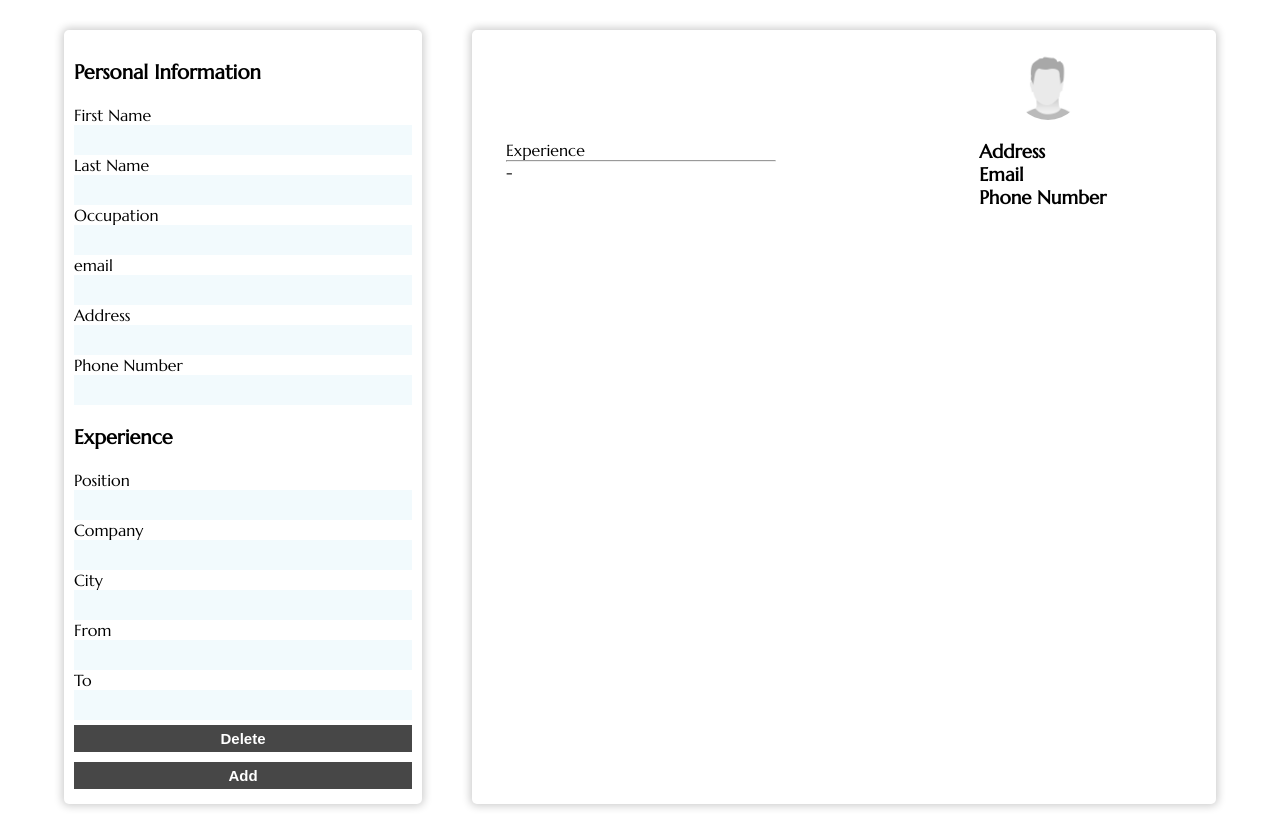
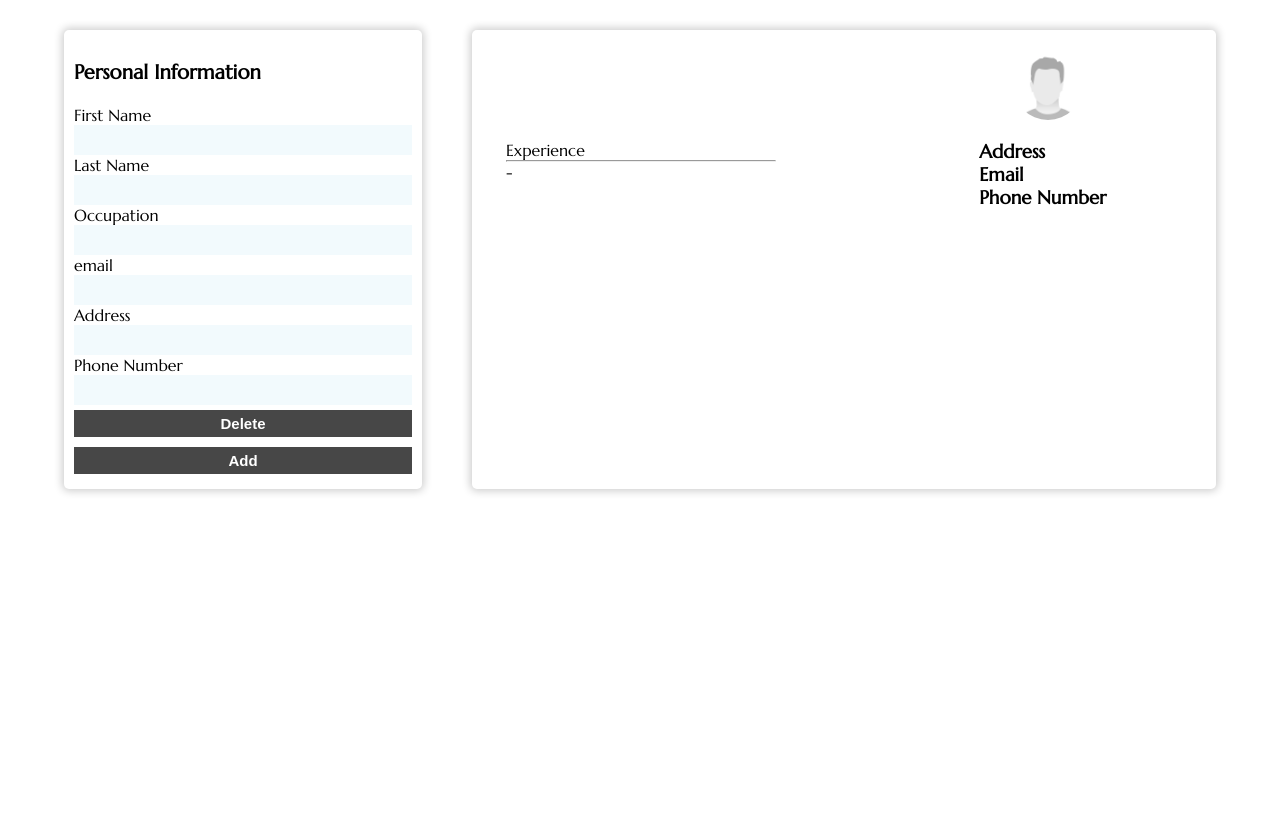
Before and after one commit to Jaclem/cv-project, a React (Create React App) app: page / in a window 1280 px wide. After the commit the page ends 800 px from the top, so only its background shows below. Built offline with nearby package versions, Linux system fonts and the light colour scheme.

Commit message:
Added buttons into separate components / refactored App component to look cleaner

```diff
--- a/src/App.css
+++ b/src/App.css
@@ -11,6 +11,8 @@ body {
 }
 
 .card {
+  display: flex;
+  flex-direction: column;
   background-color: white;
   box-shadow: 0 0 8px 2px rgb(0 0 0 / 20%);
   border-radius: 5px;
--- a/src/App.js
+++ b/src/App.js
@@ -5,10 +5,14 @@ import Aside from "./Components/Resume/Aside";
 import PersonalInfo from "./Components/Resume/PersonalInfo";
 import { useState } from "react";
 import Employment from "./Components/Form/Employment";
+import Delete from "./Components/Buttons/Delete";
+import Add from "./Components/Buttons/Add";
 
 function App() {
   const [deleteBtn, setDeleteBtn] = useState(false);
   const [addBtn, setAddBtn] = useState(false);
+  const [employmentList, setEmploymentList] = useState([]);
+
   const [formInput, setFormInput] = useState({
     firstName: "",
     lastName: "",
@@ -24,10 +28,11 @@ function App() {
   });
 
   function handleChange(e) {
+    const { name, value } = e.target;
     setFormInput((prevInput) => {
       return {
         ...prevInput,
-        [e.target.name]: e.target.value,
+        [name]: value,
       };
     });
   }
@@ -39,19 +44,25 @@ function App() {
   function handleAdd() {
     setAddBtn((prevAddBtn) => !prevAddBtn);
     setDeleteBtn(false);
+    setEmploymentList((prevEmployment) => {
+      console.log(prevEmployment);
+      return [
+        ...prevEmployment,
+        <Employment handleChange={handleChange} input={formInput} />,
+      ];
+    });
   }
 
   return (
     <>
       <div className="card">
-        <Personal
-          handleChange={handleChange}
-          input={formInput}
-          delete={deleteBtn}
-          add={addBtn}
-          deleteBtn={() => handleDelete()}
-          handleAdd={() => handleAdd()}
-        />
+        <Personal handleChange={handleChange} input={formInput} />
+
+        {employmentList}
+
+        <Delete deleteBtn={handleDelete} />
+
+        <Add addBtn={handleAdd} />
       </div>
 
       <section className="resume-template">
--- /dev/null
+++ b/src/Components/Buttons/Add.js
@@ -0,0 +1,7 @@
+export default function Add(props) {
+  return (
+    <button className="personal--add" onClick={props.addBtn}>
+      Add
+    </button>
+  );
+}
--- /dev/null
+++ b/src/Components/Buttons/Delete.js
@@ -0,0 +1,7 @@
+export default function Delete(props) {
+  return (
+    <button className="personal--delete" onClick={props.deleteBtn}>
+      Delete
+    </button>
+  );
+}
--- a/src/Components/Form/Employment.js
+++ b/src/Components/Form/Employment.js
@@ -2,8 +2,6 @@ export default function Employment(props) {
   return (
     <>
       <h1 className="personal--title">Experience</h1>
-      {!props.delete && (
-        <>
       <label htmlFor="position">Position</label>
       <input
         type="text"
@@ -43,15 +41,6 @@ export default function Employment(props) {
         value={props.input.endDate}
         onChange={props.handleChange}
       />
-
-          <button className="personal--delete" onClick={props.deleteBtn}>
-            Delete
-          </button>
-        </>
-      )}
-      <button className="personal--add" onClick={props.handleAdd}>
-        Add
-      </button>
     </>
   );
 }
--- a/src/Components/Form/Form.css
+++ b/src/Components/Form/Form.css
@@ -1,8 +1,3 @@
-.personal {
-  display: flex;
-  flex-direction: column;
-}
-
 .personal--title {
   font-size: 20px;
   margin: 20px 0;
--- a/src/Components/Form/Personal.js
+++ b/src/Components/Form/Personal.js
@@ -3,7 +3,7 @@ import Employment from "./Employment";
 
 function Personal(props) {
   return (
-    <div className="personal">
+    <>
       <h1 className="personal--title">Personal Information</h1>
       <label htmlFor="firstName">First Name</label>
       <input
@@ -51,9 +51,7 @@ function Personal(props) {
         value={props.input.phoneNumber}
         onChange={props.handleChange}
       />
-
-      <Employment {...props} />
-    </div>
+    </>
   );
 }
 
```
Lines whose indentation alone changed are shown as unchanged.
